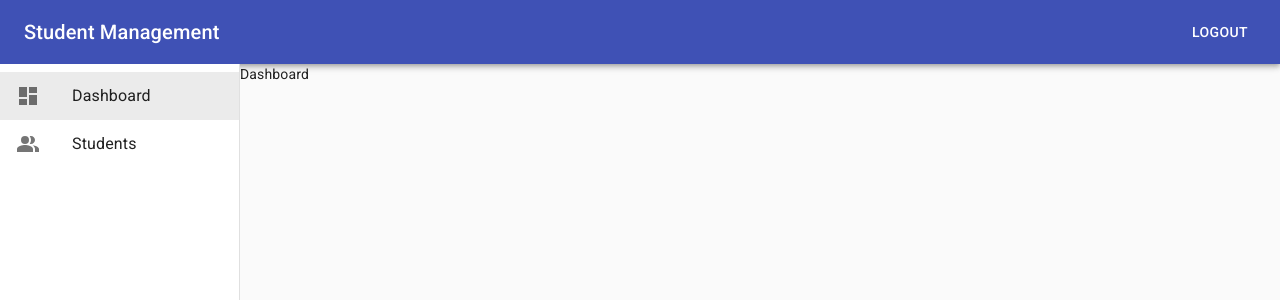
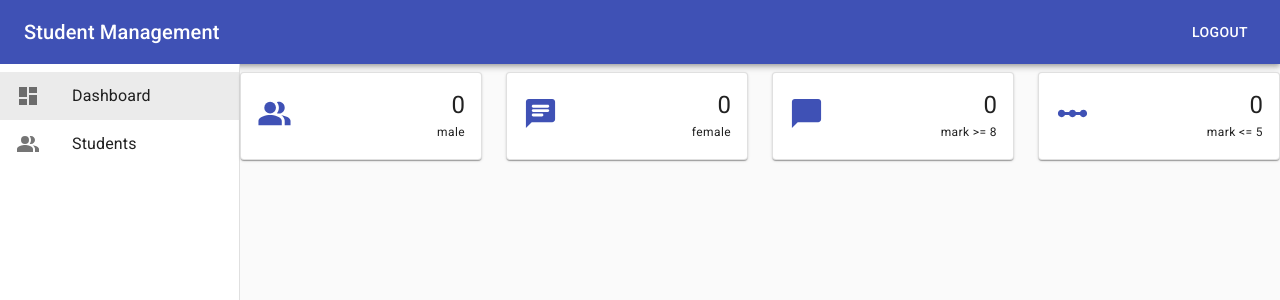
Before and after one commit to khuonglnguyen/redux-toolkit, a React (Create React App) app: page /admin/dashboard in a window 1280 px wide. Shown: the top 300 px of the page. Built offline with nearby package versions, Linux system fonts and the light colour scheme; no server answers; sample sign-in values are in the browser's storage.

Commit message:
26 Statistic Item MaterialUI

```diff
--- /dev/null
+++ b/src/features/dashboard/components/StatisticItem.tsx
@@ -0,0 +1,37 @@
+import * as React from 'react';
+import { Box, Paper, makeStyles, Typography } from '@material-ui/core';
+
+const useStyles = makeStyles((theme) => ({
+  root: {
+    display: 'flex',
+    flexFlow: 'row nowrap',
+    justifyContent: 'space-between',
+    alignItems: 'center',
+
+    padding: theme.spacing(2),
+    border: `1px solid ${theme.palette.divider}`,
+  },
+}));
+
+export interface StatisticItemProps {
+  icon: React.ReactElement;
+  label: string;
+  value: string | number;
+}
+
+export default function StatisticItem({ icon, label, value }: StatisticItemProps) {
+  const classes = useStyles();
+
+  return (
+    <Paper className={classes.root}>
+      <Box>{icon}</Box>
+
+      <Box>
+        <Typography variant="h5" align="right">
+          {value}
+        </Typography>
+        <Typography variant="caption">{label}</Typography>
+      </Box>
+    </Paper>
+  );
+}
--- a/src/features/dashboard/dashboardSaga.ts
+++ b/src/features/dashboard/dashboardSaga.ts
@@ -57,8 +57,6 @@
   yield put(dashboardActions.setLowestStudentList(data));
 }
 
-function* fetchLowestStudentList() {}
-
 function* fetchRankingByCityList() {
   // Fetch city list
   const { data: cityList }: ListResponse<City> = yield call(cityApi.getAll);
--- a/src/features/dashboard/dashboardSlice.ts
+++ b/src/features/dashboard/dashboardSlice.ts
@@ -68,12 +68,12 @@
 export const dashboardActions = dashboardSlice.actions;
 
 // Selectors
-export const selectStatistics = (state: RootState) => state.dashboard.statistics;
-export const selectLoading = (state: RootState) => state.dashboard.loading;
+export const selectDashboardLoading = (state: RootState) => state.dashboard.loading;
+export const selectDashboardStatistics = (state: RootState) => state.dashboard.statistics;
 export const selectHighestStudentList = (state: RootState) => state.dashboard.highestStudentList;
 export const selectLowestStudentList = (state: RootState) => state.dashboard.lowestStudentList;
 export const selectRankingByCityList = (state: RootState) => state.dashboard.rankingByCityList;
 
-// Reducers
+// Reducer
 const dashboardReducer = dashboardSlice.reducer;
 export default dashboardReducer;
--- a/src/features/dashboard/index.tsx
+++ b/src/features/dashboard/index.tsx
@@ -1,27 +1,91 @@
+import { Box, Grid, LinearProgress, makeStyles } from '@material-ui/core';
+import { ChatBubble, ChatRounded, LinearScaleSharp, PeopleAlt } from '@material-ui/icons';
 import { useAppDispatch, useAppSelector } from 'app/hooks';
 import React, { useEffect } from 'react';
+import StatisticItem from './components/StatisticItem';
 import {
   dashboardActions,
-  selectLoading,
+  selectDashboardLoading,
+  selectDashboardStatistics,
   selectHighestStudentList,
-  selectStatistics,
   selectLowestStudentList,
   selectRankingByCityList,
 } from './dashboardSlice';
 
+const useStyles = makeStyles((theme) => ({
+  root: {
+    position: 'relative',
+    paddingTop: theme.spacing(1),
+  },
+
+  loading: {
+    position: 'absolute',
+    top: theme.spacing(-1),
+    width: '100%',
+  },
+}));
+
 export default function Dashboard() {
   const dispatch = useAppDispatch();
-  const loading = useAppSelector(selectLoading);
-  const statistics = useAppSelector(selectStatistics);
+  const loading = useAppSelector(selectDashboardLoading);
+  const statistics = useAppSelector(selectDashboardStatistics);
   const highestStudentList = useAppSelector(selectHighestStudentList);
   const lowestStudentList = useAppSelector(selectLowestStudentList);
   const rankingByCityList = useAppSelector(selectRankingByCityList);
 
-  console.log({ loading, statistics, highestStudentList, lowestStudentList, rankingByCityList });
+  const classes = useStyles();
+
+  console.log({
+    loading,
+    statistics,
+    highestStudentList,
+    lowestStudentList,
+    rankingByCityList,
+  });
 
   useEffect(() => {
     dispatch(dashboardActions.fetchData());
   }, [dispatch]);
 
-  return <div>Dashboard</div>;
+  return (
+    <Box className={classes.root}>
+      {/* Loading */}
+      {loading && <LinearProgress className={classes.loading} />}
+
+      {/* Statistic Section */}
+      <Grid container spacing={3}>
+        <Grid item xs={12} md={6} lg={3}>
+          <StatisticItem
+            icon={<PeopleAlt fontSize="large" color="primary" />}
+            label="male"
+            value={statistics.maleCount}
+          />
+        </Grid>
+
+        <Grid item xs={12} md={6} lg={3}>
+          <StatisticItem
+            icon={<ChatRounded fontSize="large" color="primary" />}
+            label="female"
+            value={statistics.femaleCount}
+          />
+        </Grid>
+
+        <Grid item xs={12} md={6} lg={3}>
+          <StatisticItem
+            icon={<ChatBubble fontSize="large" color="primary" />}
+            label="mark >= 8"
+            value={statistics.highMarkCount}
+          />
+        </Grid>
+
+        <Grid item xs={12} md={6} lg={3}>
+          <StatisticItem
+            icon={<LinearScaleSharp fontSize="large" color="primary" />}
+            label="mark <= 5"
+            value={statistics.lowMarkCount}
+          />
+        </Grid>
+      </Grid>
+    </Box>
+  );
 }
```
